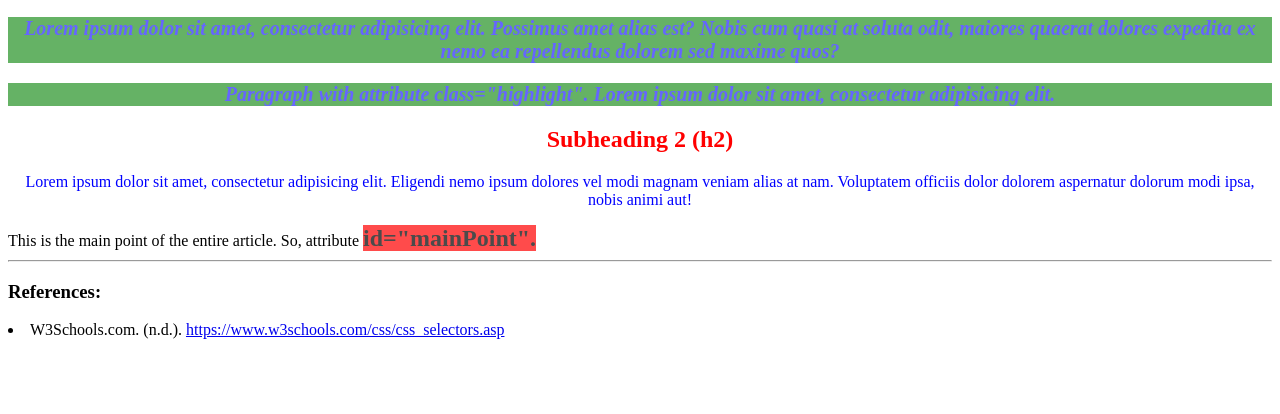
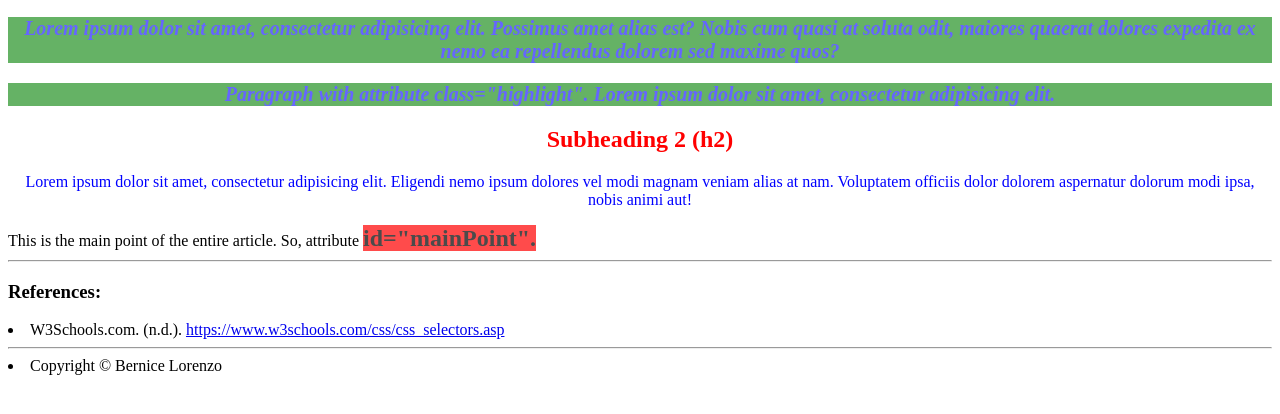
Before and after one commit to 2313Bernice/2QPortfolioLiLorenzo, a plain HTML site: page public/Q21NGLithiumLorenzo.html in a window 1280 px wide. Shown: the part 110-524 px from the top of the page. Drawn offline with Linux system fonts and the light colour scheme.

Commit message:
non-graded

```diff
--- a/public/Q21NGLithiumLorenzo.html
+++ b/public/Q21NGLithiumLorenzo.html
@@ -54,6 +54,7 @@
         <hr />
         <h3> References: </h3>
         <li> W3Schools.com. (n.d.). <a href="https://www.w3schools.com/css/css_selectors.asp"> https://www.w3schools.com/css/css_selectors.asp </a> </li>
+        <hr /> <li> Copyright <span>&copy; Bernice Lorenzo </span></li>
     </footer>
 </body>
 </html>
```
